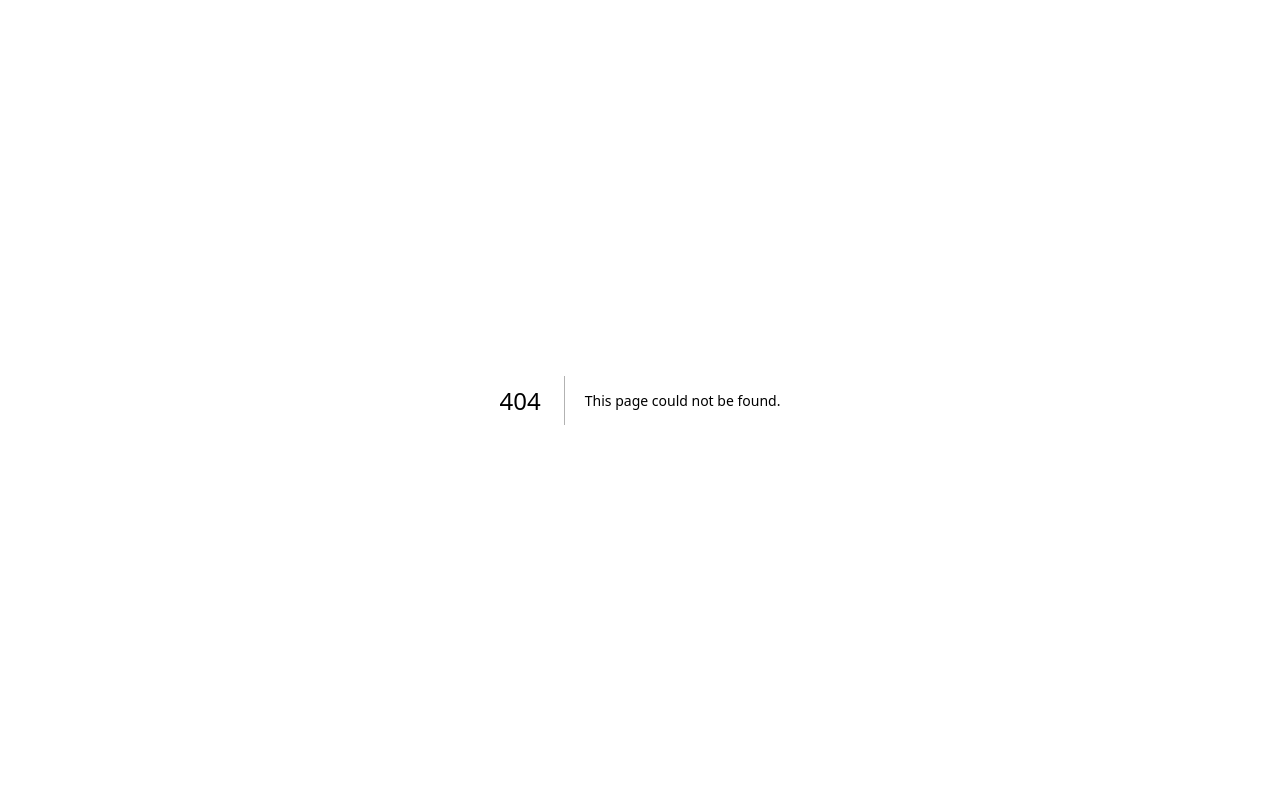
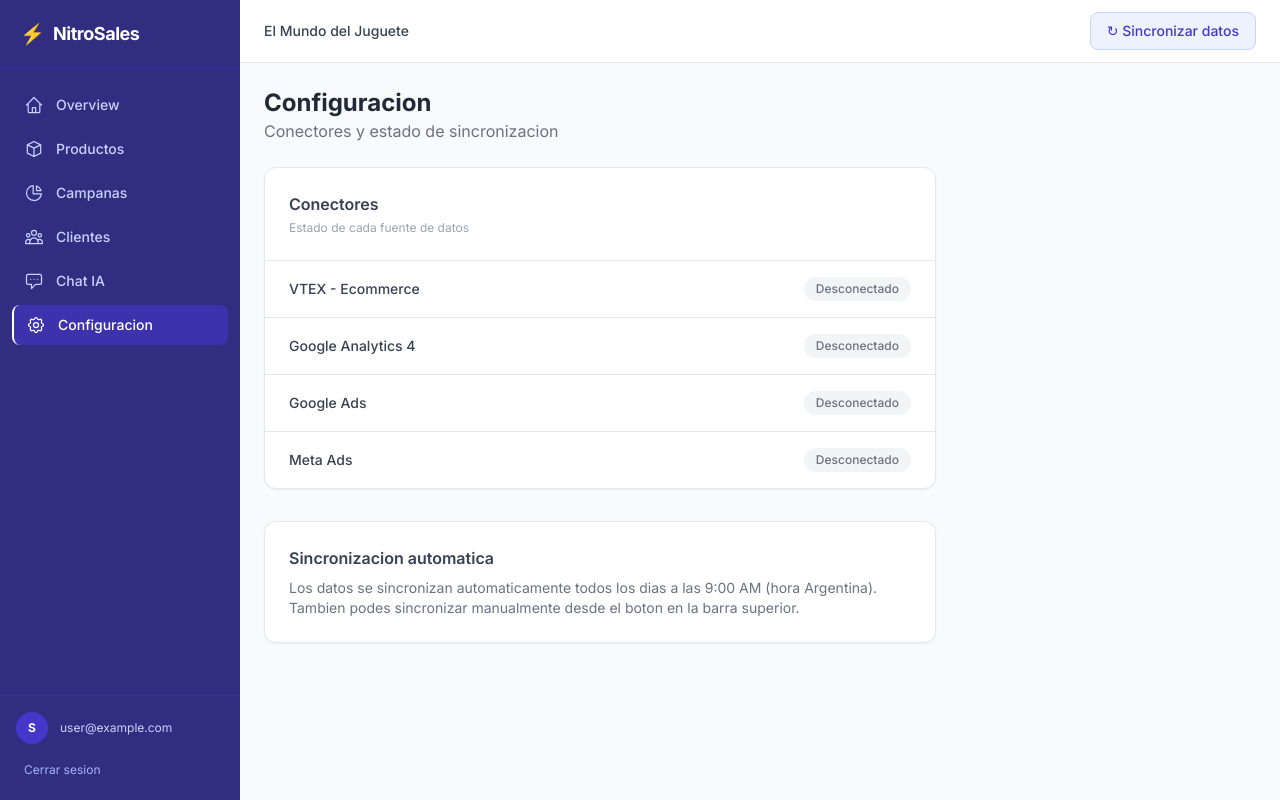
Before and after one commit to tlapidus-rgb/nitrosales, a Next.js app: page /settings in a window 1280 px wide. Before the commit this address had no page. Built offline with nearby package versions, Linux system fonts and the light colour scheme; no server answers; the database is empty; sample sign-in values are in the browser's storage.

Commit message:
feat: add settings page for sidebar navigation

```diff
--- /dev/null
+++ b/src/app/(app)/settings/page.tsx
@@ -0,0 +1,108 @@
+// @ts-nocheck
+"use client";
+
+import { useEffect, useState } from "react";
+
+interface Connector {
+  platform: string;
+  label: string;
+  status: string;
+  lastSyncAt: string | null;
+  lastSyncError: string | null;
+  latestDataAt: string | null;
+}
+
+const DEFAULT_CONNECTORS: Connector[] = [
+  { platform: "VTEX", label: "VTEX - Ecommerce", status: "PENDING", lastSyncAt: null, lastSyncError: null, latestDataAt: null },
+  { platform: "GA4", label: "Google Analytics 4", status: "PENDING", lastSyncAt: null, lastSyncError: null, latestDataAt: null },
+  { platform: "GOOGLE_ADS", label: "Google Ads", status: "PENDING", lastSyncAt: null, lastSyncError: null, latestDataAt: null },
+  { platform: "META_ADS", label: "Meta Ads", status: "PENDING", lastSyncAt: null, lastSyncError: null, latestDataAt: null },
+];
+
+export default function SettingsPage() {
+  const [connectors, setConnectors] = useState<Connector[]>([]);
+  const [loading, setLoading] = useState(true);
+
+  useEffect(() => {
+    fetch("/api/connectors")
+      .then((r) => r.json())
+      .then((data) => {
+        if (data.connectors) setConnectors(data.connectors);
+      })
+      .catch(() => {})
+      .finally(() => setLoading(false));
+  }, []);
+
+  const displayConnectors = connectors.length > 0 ? connectors : DEFAULT_CONNECTORS;
+
+  if (loading) return <p className="text-gray-400 p-8">Cargando configuracion...</p>;
+
+  return (
+    <div>
+      <div className="mb-6">
+        <h2 className="text-2xl font-bold text-gray-800">Configuracion</h2>
+        <p className="text-gray-500">Conectores y estado de sincronizacion</p>
+      </div>
+
+      <div className="bg-white rounded-xl shadow-sm border overflow-hidden max-w-2xl">
+        <div className="p-6 border-b">
+          <h3 className="font-semibold text-gray-700">Conectores</h3>
+          <p className="text-xs text-gray-400 mt-1">Estado de cada fuente de datos</p>
+        </div>
+        <div className="divide-y">
+          {displayConnectors.map((c) => (
+            <div key={c.platform} className="px-6 py-4 flex items-center justify-between">
+              <div>
+                <p className="text-sm font-medium text-gray-700">{c.label}</p>
+                {c.lastSyncAt && (
+                  <p className="text-xs text-gray-400 mt-0.5">
+                    Ultima sync: {new Date(c.lastSyncAt).toLocaleString("es-AR", {
+                      day: "2-digit", month: "short", hour: "2-digit", minute: "2-digit"
+                    })}
+                  </p>
+                )}
+                {c.latestDataAt && (
+                  <p className="text-xs text-gray-400">
+                    Datos hasta: {new Date(c.latestDataAt).toLocaleString("es-AR", {
+                      day: "2-digit", month: "short", hour: "2-digit", minute: "2-digit"
+                    })}
+                  </p>
+                )}
+                {c.status === "ERROR" && c.lastSyncError && (
+                  <p className="text-xs text-red-400 mt-0.5 truncate max-w-[300px]">{c.lastSyncError}</p>
+                )}
+              </div>
+              <span
+                className={`text-xs px-3 py-1 rounded-full font-medium ${
+                  c.status === "ACTIVE"
+                    ? "bg-green-100 text-green-700"
+                    : c.status === "ERROR"
+                    ? "bg-red-100 text-red-600"
+                    : c.status === "PENDING"
+                    ? "bg-yellow-100 text-yellow-700"
+                    : "bg-gray-100 text-gray-500"
+                }`}
+              >
+                {c.status === "ACTIVE"
+                  ? "Activo"
+                  : c.status === "ERROR"
+                  ? "Error"
+                  : c.status === "PENDING"
+                  ? "Pendiente"
+                  : "Desconectado"}
+              </span>
+            </div>
+          ))}
+        </div>
+      </div>
+
+      <div className="mt-8 bg-white rounded-xl shadow-sm border p-6 max-w-2xl">
+        <h3 className="font-semibold text-gray-700 mb-2">Sincronizacion automatica</h3>
+        <p className="text-sm text-gray-500">
+          Los datos se sincronizan automaticamente todos los dias a las 9:00 AM (hora Argentina).
+          Tambien podes sincronizar manualmente desde el boton en la barra superior.
+        </p>
+      </div>
+    </div>
+  );
+}
```
